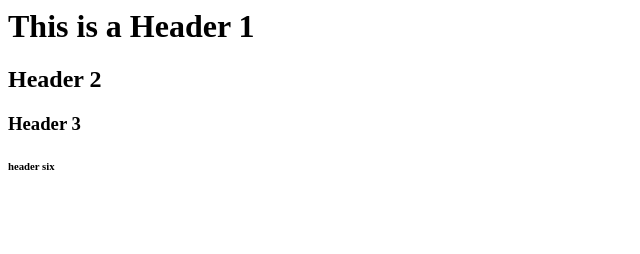
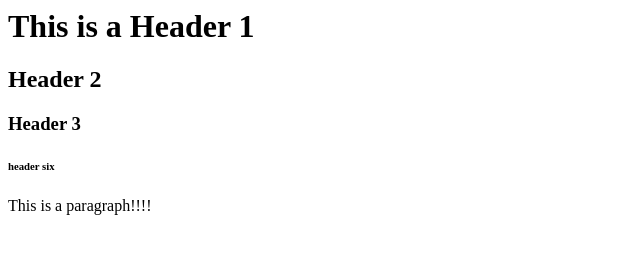
Before and after one commit to marxcom/devjanaprime.github.io, a plain HTML site: page index.html in a window 1280 px wide. Shown: the whole page, without its empty margins (0-640 px from the left). Drawn offline with Linux system fonts and the light colour scheme.

Commit message:
Update index.html

```diff
--- a/index.html
+++ b/index.html
@@ -7,5 +7,6 @@
     <h2>Header 2</h2>
     <h3>Header 3</h3>
     <h6>header six</h6>
+    <p>This is a paragraph!!!!</p>
   </body>
 </html>
```
